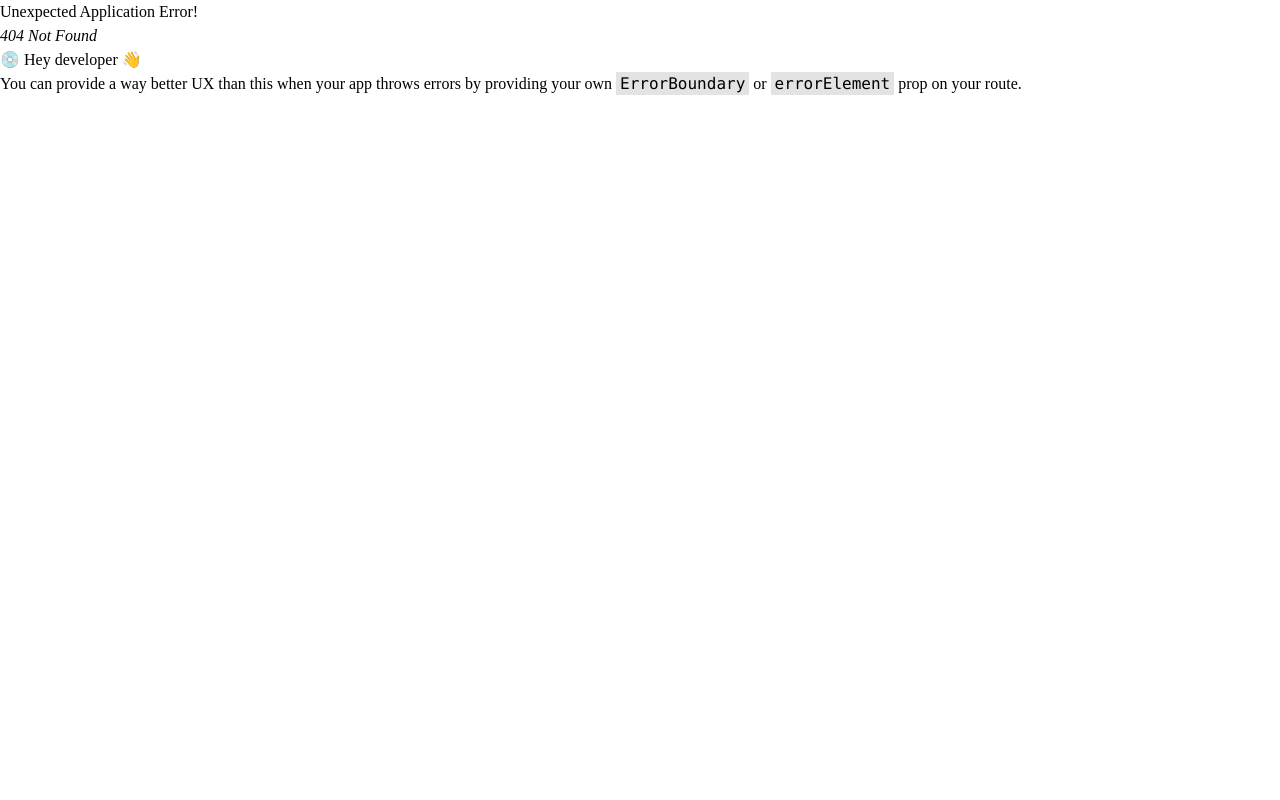
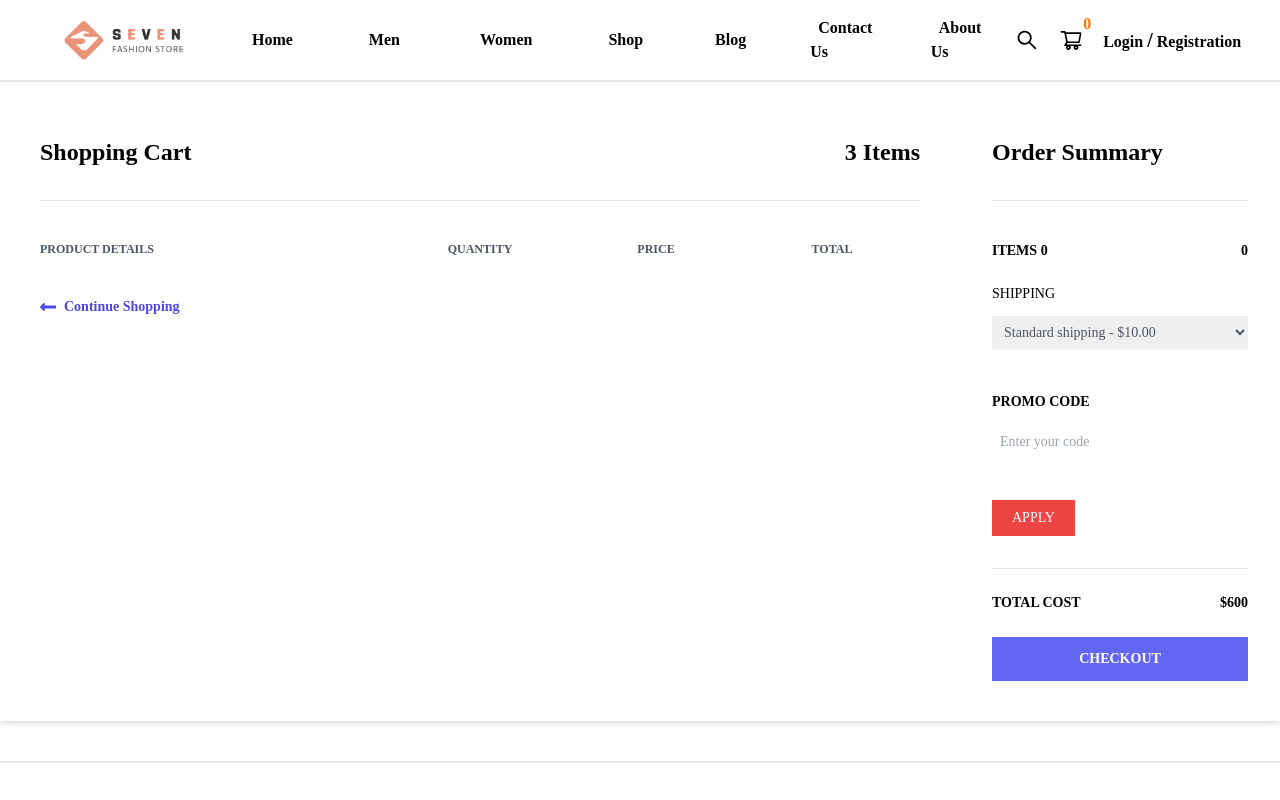
Before and after one commit to amaz11/ecom_frontend, a React (Vite) app: page /carts in a window 1280 px wide. Before the commit this address had no page. Shown: the top 800 px of the page. Built offline with nearby package versions, Linux system fonts and the light colour scheme.

Commit message:
"cart Full design implememnt"

```diff
--- a/src/App.tsx
+++ b/src/App.tsx
@@ -6,6 +6,8 @@ import "react-toastify/dist/ReactToastify.css";
 import { useDispatch } from "react-redux";
 import { setToken } from "./app/authSlice/authSlice";
 import { useEffect } from "react";
+import { setCarts } from "./app/cartSlice/cartSlice";
+import { currentCarts } from "./utils/carts";
 
 function App() {
   const dispatch = useDispatch();
@@ -13,6 +15,7 @@ function App() {
   useEffect(() => {
     const access_token = localStorage.getItem("accessToken");
     const currentUser = localStorage.getItem("currentUser");
+    const carts = currentCarts();
     if (currentUser !== null && access_token !== null) {
       const user = JSON.parse(currentUser);
       const data = { access_token, user };
@@ -20,8 +23,10 @@ function App() {
         dispatch(setToken(data));
       }
     }
+    if (carts !== null) {
+      dispatch(setCarts(carts));
+    }
   }, [dispatch]);
-
   return (
     <>
       <ToastContainer />
--- a/src/app/cartSlice/cartSlice.ts
+++ b/src/app/cartSlice/cartSlice.ts
@@ -9,7 +9,7 @@ export type CartType = {
 }
 
 const initialState:CartType ={
-    cart:[],
+    cart:[] ,
     quantity : 1,
 }
 export const cartSlice =  createSlice({
@@ -24,10 +24,12 @@ export const cartSlice =  createSlice({
                 if(state.cart[findProduct].quantity < action.payload.quantity){
                     const newQuantity=  action.payload.quantity - state.cart[findProduct].quantity ;
                     state.cart[findProduct].quantity += newQuantity
+                    state.cart[findProduct].total = state.cart[findProduct].quantity * state.cart[findProduct].price
                 }
                 if(state.cart[findProduct].quantity > action.payload.quantity){
                     const newQuantity= state.cart[findProduct].quantity - action.payload.quantity;
                     state.cart[findProduct].quantity -= newQuantity
+                    state.cart[findProduct].total -= (newQuantity * state.cart[findProduct].price)
                 }
                 // else{
                 //     state.cart[findProduct].quantity += 1
@@ -37,28 +39,35 @@ export const cartSlice =  createSlice({
                 state.cart.push(action.payload)
             }
 
+            localStorage.setItem("carts", JSON.stringify(state.cart));
+        },
+
+        setCarts:(state,action)=>{
+            state.cart = action.payload
         },
         //  This for cart page
         decreseQuantity:(state,action)=>{
             const findProduct:number = state.cart.findIndex(item=> item._id === action.payload._id)
             if(findProduct >= 0){
-                if(state.cart[findProduct].Stock <= state.cart[findProduct].quantity) return
-                state.cart[findProduct].quantity += 1
+                if(1 >= state.cart[findProduct].quantity) return
+                state.cart[findProduct].quantity -= 1
+                state.cart[findProduct].total -=  state.cart[findProduct].price
             }
-
+            localStorage.setItem("carts", JSON.stringify(state.cart));
         },
         increseQuantity:(state,action)=>{
             const findProduct:number = state.cart.findIndex(item=> item._id === action.payload._id)
             if(findProduct >= 0){
-                if(1 >= state.cart[findProduct].quantity) return
+                if(state.cart[findProduct].Stock <= action.payload.quantity) return
                 state.cart[findProduct].quantity += 1
+                state.cart[findProduct].total +=  state.cart[findProduct].price
             }
-
+            localStorage.setItem("carts", JSON.stringify(state.cart));
         }
 
     }
 })
 
-export const  {addProduct} = cartSlice.actions
+export const  {addProduct ,setCarts,decreseQuantity,increseQuantity} = cartSlice.actions
 export const cartState = (state:RootState) => state.cart
 export default cartSlice.reducer
--- a/src/components/modal/ProductDetailsModal.tsx
+++ b/src/components/modal/ProductDetailsModal.tsx
@@ -3,8 +3,8 @@ import { RxCross2 } from "react-icons/rx";
 import { ModalType, Product } from "../../utils/types/types";
 import { useState } from "react";
 import { useGetProductQuery } from "../../app/productSlice/productSlice";
-import { useDispatch, useSelector } from "react-redux";
-import { addProduct, cartState } from "../../app/cartSlice/cartSlice";
+import { useDispatch } from "react-redux";
+import { addProduct } from "../../app/cartSlice/cartSlice";
 
 const ProductDetailsModal = ({
   modal,
@@ -17,9 +17,7 @@ const ProductDetailsModal = ({
   const { data, isLoading, isError, error } = useGetProductQuery(
     productId || ""
   );
-  const { cart } = useSelector(cartState);
   const dispatch = useDispatch();
-  console.log(cart);
   const decreseQuantity = () => {
     if (1 >= quantity) return;
     setQuantity((prevState) => prevState - 1);
@@ -30,7 +28,12 @@ const ProductDetailsModal = ({
   };
   const maxRating = 5;
   const addToCart = (product: Product) => {
-    const temProduct = { ...product, quantity };
+    const total = quantity * product?.price;
+    const temProduct = {
+      ...product,
+      quantity,
+      total,
+    };
     dispatch(addProduct(temProduct));
   };
 
@@ -41,7 +44,6 @@ const ProductDetailsModal = ({
   if (!isError && isLoading) {
     content = <>...Loading</>;
   }
-  // md:left-[10%] lg:left-1/4
   if (data) {
     content = (
       <div className="fixed p-4 bg-white  top-[calc(22.33%-80px)] md:top-[calc(22%-110px)] lg:top-[calc(33.33%-110px)] z-[120] left-[calc(22%-80px)] md:left-[calc(22%-110px)] lg:left-[calc(40%-110px)]   m-4 mb-5  flex gap-4 flex-col md:flex-row overflow-scroll h-auto md:h-auto">
--- a/src/components/navbar/Navbar.tsx
+++ b/src/components/navbar/Navbar.tsx
@@ -4,11 +4,14 @@ import { Link } from "react-router-dom";
 import Dropdown from "./Dropdown";
 import { AiOutlineSearch, AiOutlineShoppingCart } from "react-icons/ai";
 import { BsPerson } from "react-icons/bs";
-import { BiChevronDown } from "react-icons/bi";
+// import { BiChevronDown } from "react-icons/bi";
 import { FaBars } from "react-icons/fa";
 import { currentUser } from "../../utils/auth";
+import { cartState } from "../../app/cartSlice/cartSlice";
+import { useSelector } from "react-redux";
 
 const Navbar = () => {
+  const { cart } = useSelector(cartState);
   const user = currentUser();
   return (
     <div className="flex justify-between gap-4 px-3 md:px-16 py-4 items-center fixed z-[50] bg-white w-full top-0 border-b-2">
@@ -29,7 +32,8 @@ const Navbar = () => {
             <li className="group">
               <Link className="relative cursor-pointer " to="/men">
                 <span className="flex items-center p-3 font-semibold hover:text-orange-500 hover:border-b-2 hover:border-b-orange-500">
-                  Men <BiChevronDown size={20} />
+                  Men
+                  {/* <BiChevronDown size={20} /> */}
                 </span>
                 <div className="absolute -top-96  group-hover:z-20 group-hover:top-12 left-0 shadow-sm border-t-2 border-t-orange-500 group-hover:delay-[400ms] group-hover:transition-all">
                   <Dropdown>
@@ -190,7 +194,7 @@ const Navbar = () => {
               <Link className="relative cursor-pointer " to="/women">
                 <span className="flex items-center p-3 font-semibold hover:text-orange-500 hover:border-b-2 hover:border-b-orange-500">
                   Women
-                  <BiChevronDown size={20} />
+                  {/* <BiChevronDown size={20} /> */}
                 </span>
                 <div className="absolute -top-96 group-hover:z-20 group-hover:top-12 left-0 shadow-sm border-t-2 border-t-orange-500 group-hover:delay-[400ms] group-hover:transition-all">
                   <Dropdown>
@@ -387,10 +391,12 @@ const Navbar = () => {
           <AiOutlineSearch size={24} />
         </div>
         <div className="relative">
-          <AiOutlineShoppingCart size={24} />
-          <span className="absolute font-semibold text-orange-500 -top-4 -right-2">
-            0
-          </span>
+          <Link to="/carts">
+            <AiOutlineShoppingCart size={24} />
+            <span className="absolute font-semibold text-orange-500 -top-4 -right-2">
+              {cart.length === 0 ? 0 : cart?.length}
+            </span>
+          </Link>
         </div>
         {user !== null ? (
           <div className="p-2 bg-gray-100 rounded-full">
--- /dev/null
+++ b/src/pages/CartPage.tsx
@@ -0,0 +1,147 @@
+import { useDispatch, useSelector } from "react-redux";
+import {
+  cartState,
+  decreseQuantity,
+  increseQuantity,
+} from "../app/cartSlice/cartSlice";
+import { Link } from "react-router-dom";
+
+const CartPage = () => {
+  const { cart } = useSelector(cartState);
+  const dispatch = useDispatch();
+  const subtoal = cart.reduce((acc, product) => acc + product.total, 0);
+  return (
+    <div className="container mx-auto mt-10">
+      <div className="flex shadow-md my-10">
+        <div className="w-3/4 bg-white px-10 py-10">
+          <div className="flex justify-between border-b pb-8">
+            <h1 className="font-semibold text-2xl">Shopping Cart</h1>
+            <h2 className="font-semibold text-2xl">3 Items</h2>
+          </div>
+          <div className="flex mt-10 mb-5">
+            <h3 className="font-semibold text-gray-600 text-xs uppercase w-2/5">
+              Product Details
+            </h3>
+            <h3 className="font-semibold text-center text-gray-600 text-xs uppercase w-1/5">
+              Quantity
+            </h3>
+            <h3 className="font-semibold text-center text-gray-600 text-xs uppercase w-1/5">
+              Price
+            </h3>
+            <h3 className="font-semibold text-center text-gray-600 text-xs uppercase w-1/5">
+              Total
+            </h3>
+          </div>
+          {cart?.map((item) => (
+            <div
+              className="flex items-center hover:bg-gray-100 -mx-8 px-6 py-5"
+              key={item._id}
+            >
+              <div className="flex w-2/5">
+                {" "}
+                {/* product */}
+                <div className="w-20">
+                  <img className="h-24" src={item.images[0].url} alt="" />
+                </div>
+                <div className="flex flex-col justify-between ml-4 flex-grow">
+                  <span className="font-bold text-sm">{item.name}</span>
+                  <span className="text-red-500 text-xs">{item.category}</span>
+                  <a
+                    href="#"
+                    className="font-semibold hover:text-red-500 text-gray-500 text-xs"
+                  >
+                    Remove
+                  </a>
+                </div>
+              </div>
+              <div className="flex justify-center w-1/5">
+                <svg
+                  className="fill-current text-gray-600 w-3 "
+                  viewBox="0 0 448 512"
+                  onClick={() => dispatch(decreseQuantity(item))}
+                >
+                  <path d="M416 208H32c-17.67 0-32 14.33-32 32v32c0 17.67 14.33 32 32 32h384c17.67 0 32-14.33 32-32v-32c0-17.67-14.33-32-32-32z" />
+                </svg>
+                <span className="mx-2 border text-center w-8">
+                  {item.quantity}
+                </span>
+                <svg
+                  className="fill-current text-gray-600 w-3 bg-red-500"
+                  viewBox="0 0 448 512"
+                  onClick={() => dispatch(increseQuantity(item))}
+                >
+                  <path d="M416 208H272V64c0-17.67-14.33-32-32-32h-32c-17.67 0-32 14.33-32 32v144H32c-17.67 0-32 14.33-32 32v32c0 17.67 14.33 32 32 32h144v144c0 17.67 14.33 32 32 32h32c17.67 0 32-14.33 32-32V304h144c17.67 0 32-14.33 32-32v-32c0-17.67-14.33-32-32-32z" />
+                </svg>
+              </div>
+              <span className="text-center w-1/5 font-semibold text-sm">
+                ${item.price}
+              </span>
+              <span className="text-center w-1/5 font-semibold text-sm">
+                ${item.total}
+              </span>
+            </div>
+          ))}
+
+          <Link
+            to="/"
+            className="flex font-semibold text-indigo-600 text-sm mt-10"
+          >
+            <svg
+              className="fill-current mr-2 text-indigo-600 w-4"
+              viewBox="0 0 448 512"
+            >
+              <path d="M134.059 296H436c6.627 0 12-5.373 12-12v-56c0-6.627-5.373-12-12-12H134.059v-46.059c0-21.382-25.851-32.09-40.971-16.971L7.029 239.029c-9.373 9.373-9.373 24.569 0 33.941l86.059 86.059c15.119 15.119 40.971 4.411 40.971-16.971V296z" />
+            </svg>
+            Continue Shopping
+          </Link>
+        </div>
+        <div id="summary" className="w-1/4 px-8 py-10">
+          <h1 className="font-semibold text-2xl border-b pb-8">
+            Order Summary
+          </h1>
+          <div className="flex justify-between mt-10 mb-5">
+            <span className="font-semibold text-sm uppercase">
+              Items {cart?.length}
+            </span>
+            <span className="font-semibold text-sm">{subtoal}</span>
+          </div>
+          <div>
+            <label className="font-medium inline-block mb-3 text-sm uppercase">
+              Shipping
+            </label>
+            <select className="block p-2 text-gray-600 w-full text-sm">
+              <option>Standard shipping - $10.00</option>
+            </select>
+          </div>
+          <div className="py-10">
+            <label
+              htmlFor="promo"
+              className="font-semibold inline-block mb-3 text-sm uppercase"
+            >
+              Promo Code
+            </label>
+            <input
+              type="text"
+              placeholder="Enter your code"
+              className="p-2 text-sm w-full focus:outline-orange-500"
+            />
+          </div>
+          <button className="bg-red-500 hover:bg-red-600 px-5 py-2 text-sm text-white uppercase">
+            Apply
+          </button>
+          <div className="border-t mt-8">
+            <div className="flex font-semibold justify-between py-6 text-sm uppercase">
+              <span>Total cost</span>
+              <span>$600</span>
+            </div>
+            <button className="bg-indigo-500 font-semibold hover:bg-indigo-600 py-3 text-sm text-white uppercase w-full">
+              Checkout
+            </button>
+          </div>
+        </div>
+      </div>
+    </div>
+  );
+};
+
+export default CartPage;
--- a/src/routes/routes.tsx
+++ b/src/routes/routes.tsx
@@ -5,6 +5,7 @@ import Authentication from "../pages/Authentication";
 import Auth from "../layout/auth/Auth";
 import ProtectedPage from "../pages/ProtectedPage";
 import { authTokenCheck } from "../utils/auth";
+import CartPage from "../pages/CartPage";
 
 export const routers = createBrowserRouter([
   {
@@ -20,6 +21,10 @@ export const routers = createBrowserRouter([
         path: "/protected",
         element: <ProtectedPage />,
         loader: () => authTokenCheck,
+      },
+      {
+        path: "/carts",
+        element: <CartPage />,
       },
     ],
   },
--- /dev/null
+++ b/src/utils/carts.ts
@@ -0,0 +1,10 @@
+import { ProductCarts } from "./types/types";
+
+export const currentCarts = ()=>{
+    const currentCarts = localStorage.getItem("carts");
+    let cart: ProductCarts[] | null = null
+    if(currentCarts !== null){
+        cart = JSON.parse(currentCarts);
+    }
+    return cart
+}
--- a/src/utils/types/types.ts
+++ b/src/utils/types/types.ts
@@ -9,7 +9,7 @@ export type Product = {
     images:{public_id:string,url:string,_id:string}[],
     name:string,
     numofReviwes:number,
-    price:20,
+    price:number,
     ratings:string,
     reviwes: {comment: string,name:string,rating:number,time:string,user:string,_id:string}[],
     updatedAt?:string,
@@ -46,9 +46,6 @@ export type LoginRequest = {
     email:string,
     password:string
 }
-
-// RTK Type
-    export type RootState = ReturnType<typeof store.getState>
 export type ProductCarts = {
     Stock:number,
     category: string,
@@ -57,11 +54,15 @@ export type LoginRequest = {
     images:{public_id:string,url:string,_id:string}[],
     name:string,
     numofReviwes:number,
-        price:20,
+    price:number,
     ratings:string,
     reviwes: {comment: string,name:string,rating:number,time:string,user:string,_id:string}[],
     updatedAt?:string,
     __v?: number,
     _id: string,
-        quantity:number
+    quantity:number,
+    total:number
 }
+
+// RTK Type
+    export type RootState = ReturnType<typeof store.getState>
```
Lines whose indentation alone changed are shown as unchanged.
